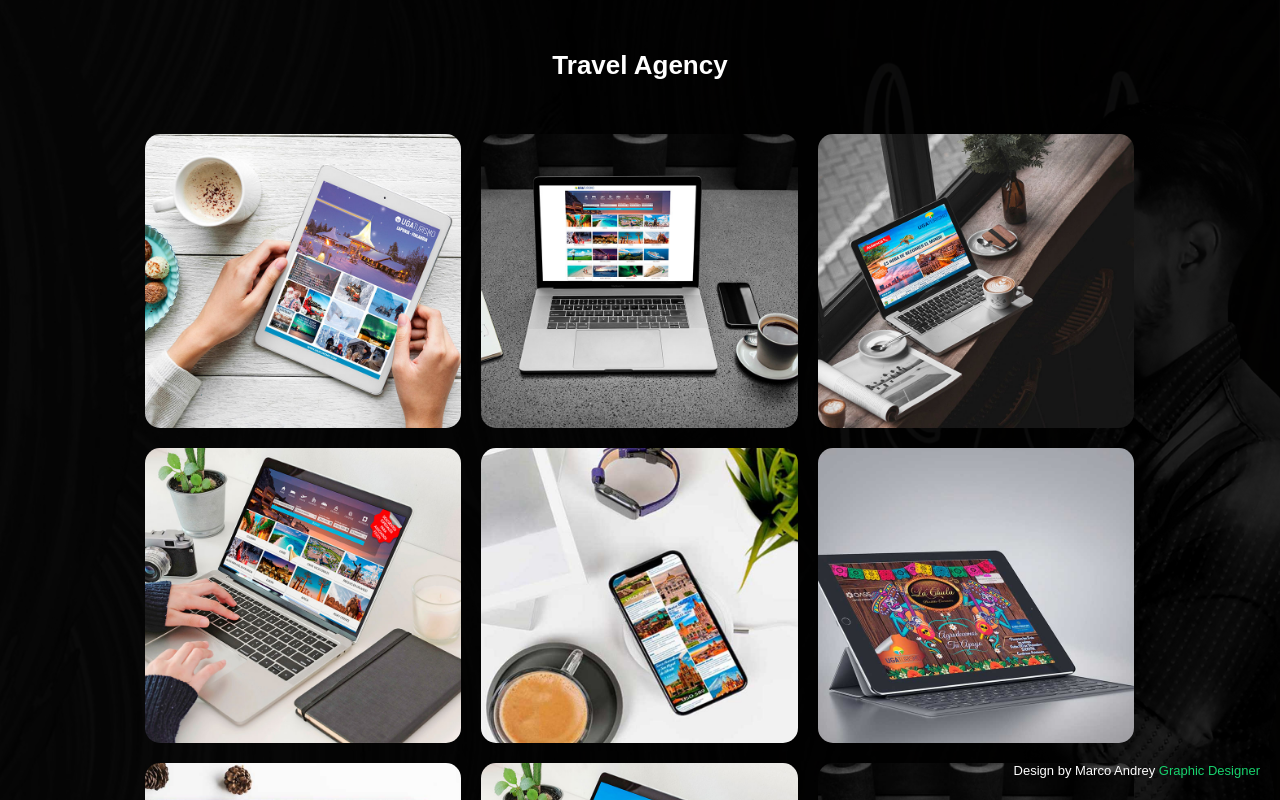
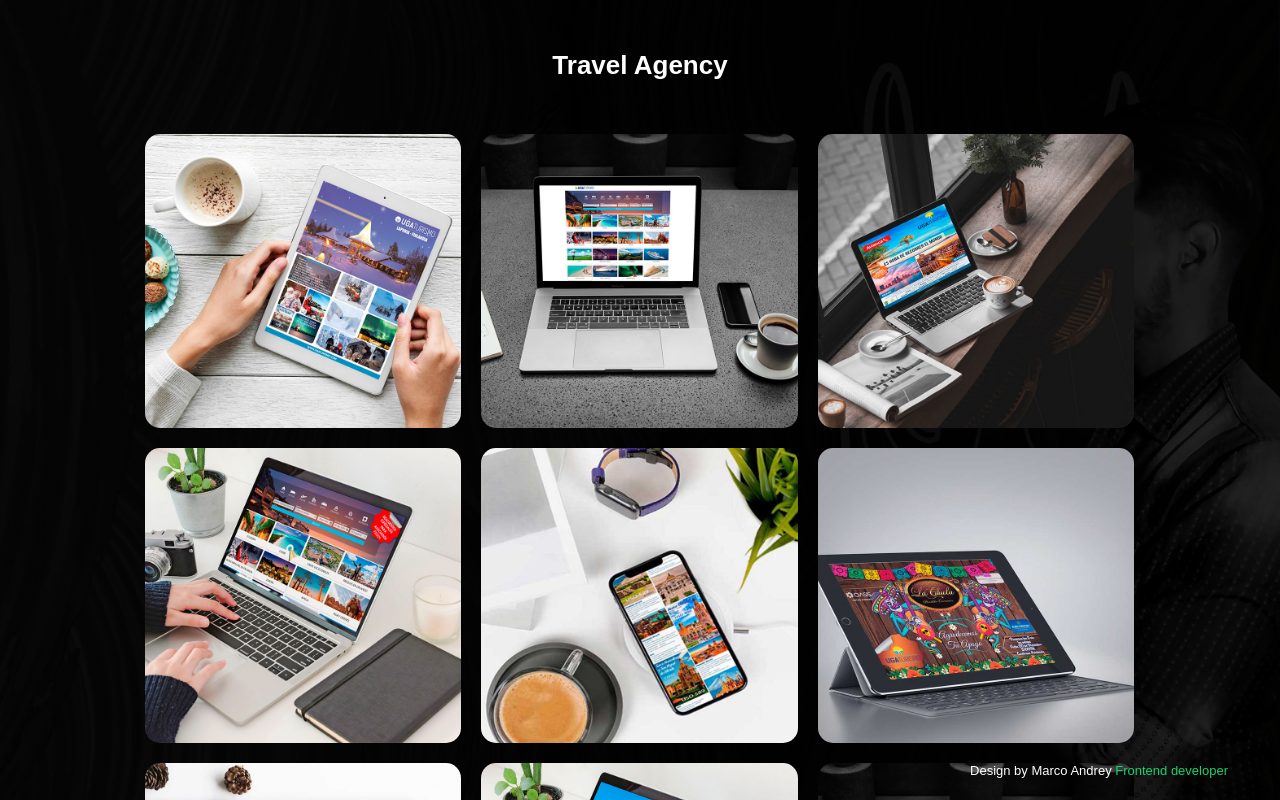
Before and after one commit to MarcoAndrey/travel-web, a plain HTML site: page index.html in a window 1280 px wide. Drawn offline with nearby package versions, Linux system fonts and the light colour scheme.

Commit message:
actualizacion feb

```diff
--- a/assets/css/style-ligtbox.css
+++ b/assets/css/style-ligtbox.css
@@ -103,7 +103,7 @@ h2 {
 }
 
 .box a::before {
-    content: '';
+  content: "";
   display: block;
   width: 100%;
   height: 100%;
@@ -123,16 +123,15 @@ h2 {
 }
 
 @media (min-width: 700px) {
-
   .three-cols .box {
     width: 33.3%;
   }
 
-    .three-cols .box:nth-child(3n+0) {
+  .three-cols .box:nth-child(3n + 0) {
     margin-right: 0;
   }
 
-    .three-cols .box:nth-child(3n+1) {
+  .three-cols .box:nth-child(3n + 1) {
     margin-left: 0;
   }
 
@@ -169,7 +168,7 @@ h2 {
   font-size: 15px;
 }
 
-.section .gallery-info ul li+li {
+.section .gallery-info ul li + li {
   margin-top: 10px;
 }
 
@@ -184,15 +183,13 @@ h2 {
   }
 }
 
-
-
 /*--------------------------------------------------------------
 # Credits
 --------------------------------------------------------------*/
 
 .credits {
   position: fixed;
-    right: 0;
+  right: 32px;
   left: 0;
   bottom: 0;
   padding: 20px;
--- a/index.html
+++ b/index.html
@@ -131,8 +131,7 @@
     </section>
 
     <div class="credits">
-        Design by Marco Andrey <a href="#">Graphic Designer</a>
-
+        Design by Marco Andrey <a target="_blank" href="https://marcoandrey.netlify.app/">Frontend developer</a>
     </div>
 
     <script src="https://cdn.jsdelivr.net/npm/animejs@3.1.0/lib/anime.min.js"></script>
```
Lines whose indentation alone changed are shown as unchanged.
